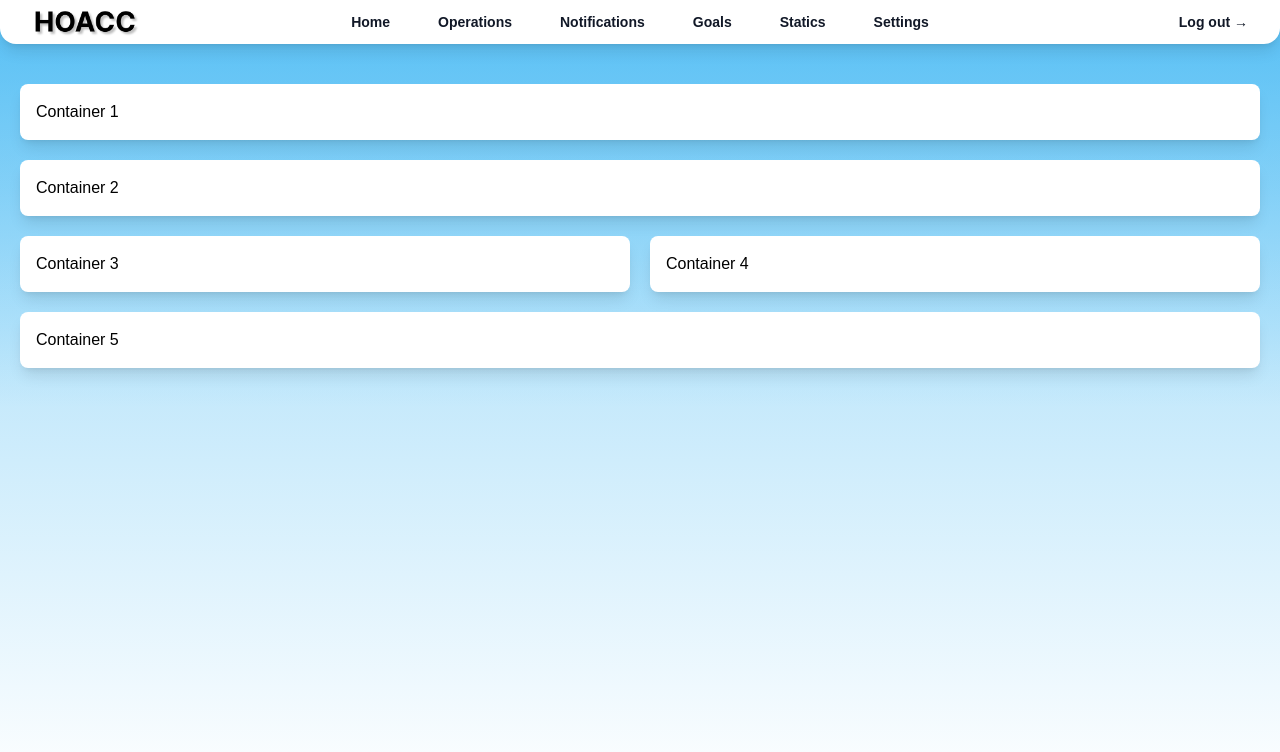
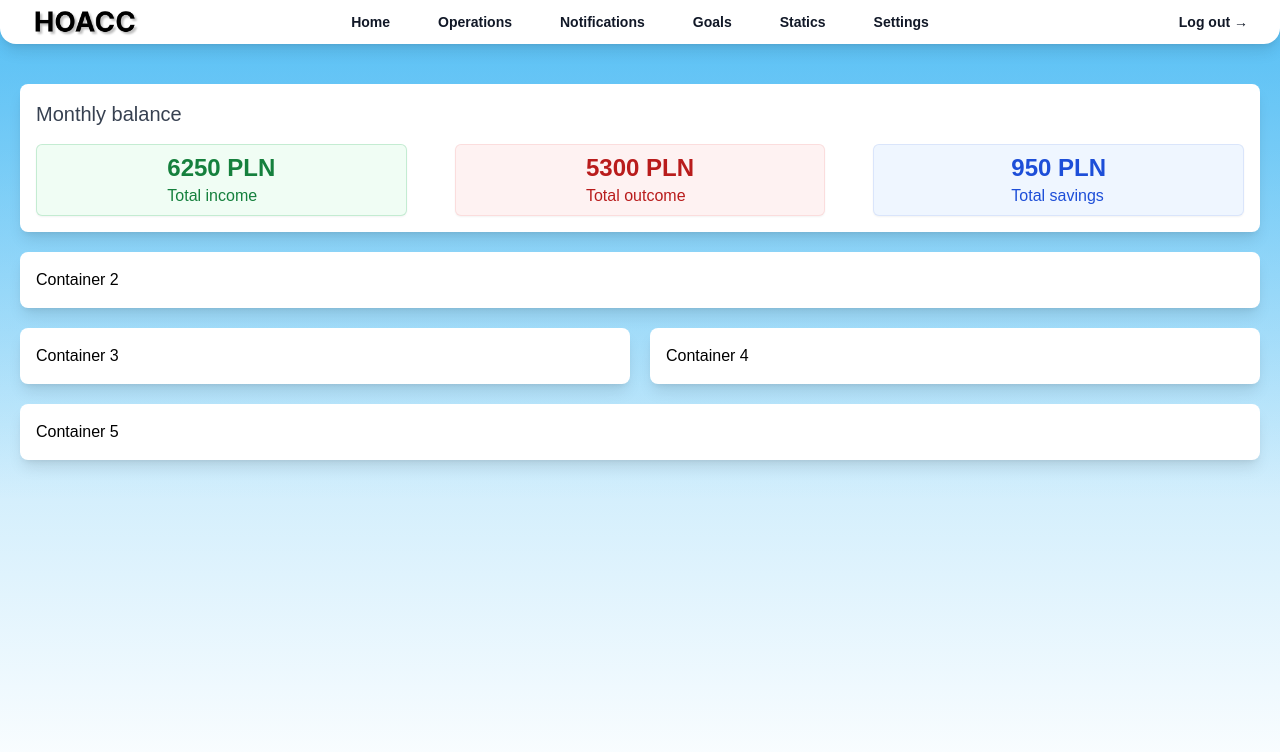
Before and after one commit to PanekBartosz/Hoacc, a Vue app in the folder front/: page /dashboard in a window 1280 px wide. Shown: the top 752 px of the page. Built offline with nearby package versions, Linux system fonts and the light colour scheme.

Commit message:
Implement Monthly balance in Dashboard

```diff
--- a/front/src/components/MainDashboard.vue
+++ b/front/src/components/MainDashboard.vue
@@ -1,12 +1,42 @@
 <script setup lang="ts">
-import MainNavbar from './MainNavbar.vue';
+import MainNavbar from "./MainNavbar.vue";
 </script>
 <template>
   <MainNavbar />
   <div class="w-full h-full flex flex-col p-5">
     <!-- Container 1-->
     <div class="w-full h-full bg-white rounded-lg shadow-lg p-4 mb-5">
-      Container 1
+      <h3 class="text-xl font-medium text-gray-700">Monthly balance</h3>
+      <div class="mt-4">
+        <div class="flex flex-wrap -mx-6">
+          <div class="w-full px-6 sm:w-1/2 xl:w-1/3">
+            <div class="flex items-center px-5 py-2 rounded-md bg-green-50 text-green-700 ring-1 ring-inset ring-green-600/20 shadow-sm">
+              <div class="mx-auto">
+                <h4 class="text-2xl font-semibold">6250 PLN</h4>
+                <div>Total income</div>
+              </div>
+            </div>
+          </div>
+
+          <div class="w-full px-6 mt-6 sm:w-1/2 xl:w-1/3 sm:mt-0">
+            <div class="flex items-center px-5 py-2 rounded-md text-red-700 ring-1 ring-inset ring-red-600/10 bg-red-50 shadow-sm">
+              <div class="mx-auto">
+                <h4 class="text-2xl font-semibold ">5300 PLN</h4>
+                <div>Total outcome</div>
+              </div>
+            </div>
+          </div>
+
+          <div class="w-full px-6 mt-6 sm:w-1/2 xl:w-1/3 xl:mt-0">
+            <div class="flex items-center px-5 py-2 bg-blue-50 text-blue-700 ring-1 ring-inset ring-blue-700/10 rounded-md shadow-sm">
+              <div class="mx-auto">
+                <h4 class="text-2xl font-semibold ">950 PLN</h4>
+                <div class="">Total savings</div>
+              </div>
+            </div>
+          </div>
+        </div>
+      </div>
     </div>
 
     <!-- Container 2 -->
```
